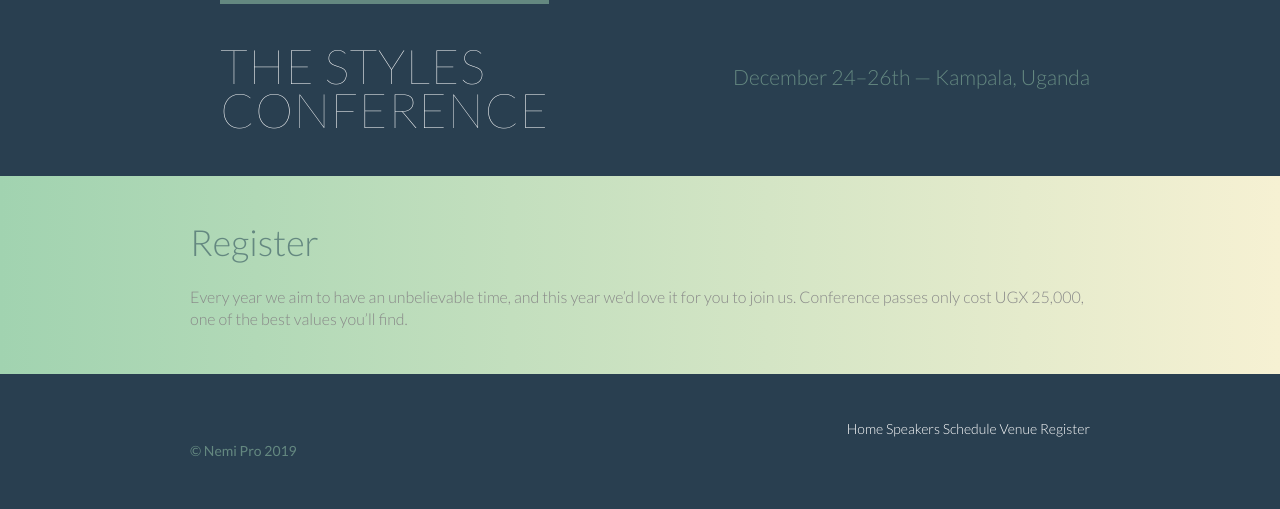
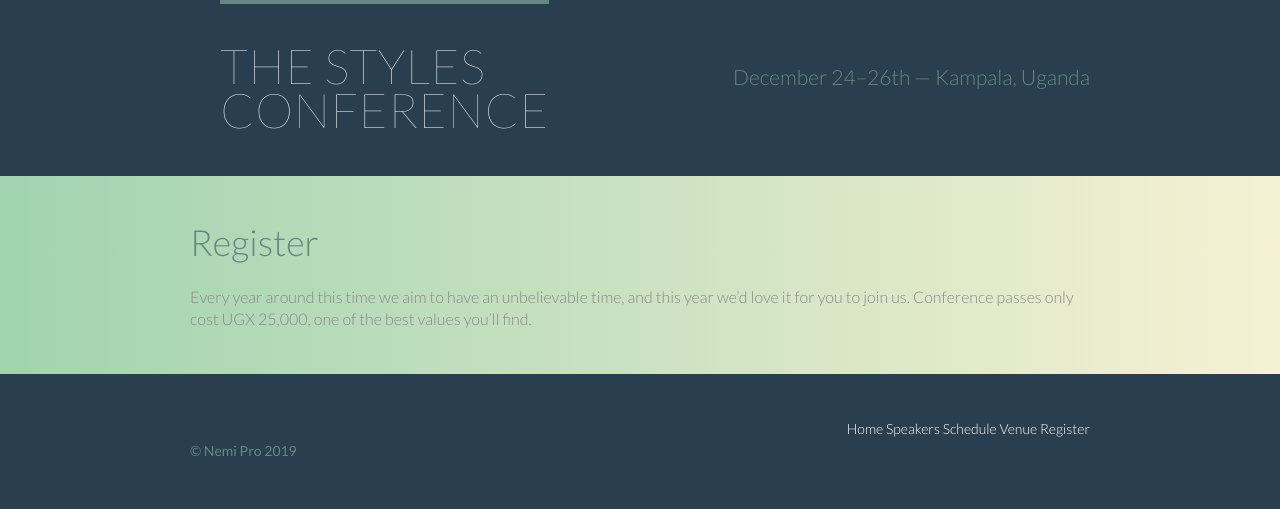
Before and after one commit to nemi14/Styles-_Conference, a plain HTML site: page register.html in a window 1280 px wide. Drawn offline with Linux system fonts and the light colour scheme.

Commit message:
Simple changes on the registration page

```diff
--- a/register.html
+++ b/register.html
@@ -25,7 +25,7 @@
     <section class="row-alt">
             <div class="container">
               <h1>Register</h1>
-              <p>Every year we aim to have an unbelievable time, and this year we&#8217;d love it for you to join us. Conference passes only cost UGX 25,000, one of the best values you&#8217;ll find.</p>
+              <p>Every year around this time we aim to have an unbelievable time, and this year we&#8217;d love it for you to join us. Conference passes only cost UGX 25,000, one of the best values you&#8217;ll find.</p>
             </div>
         </section>
 
```
